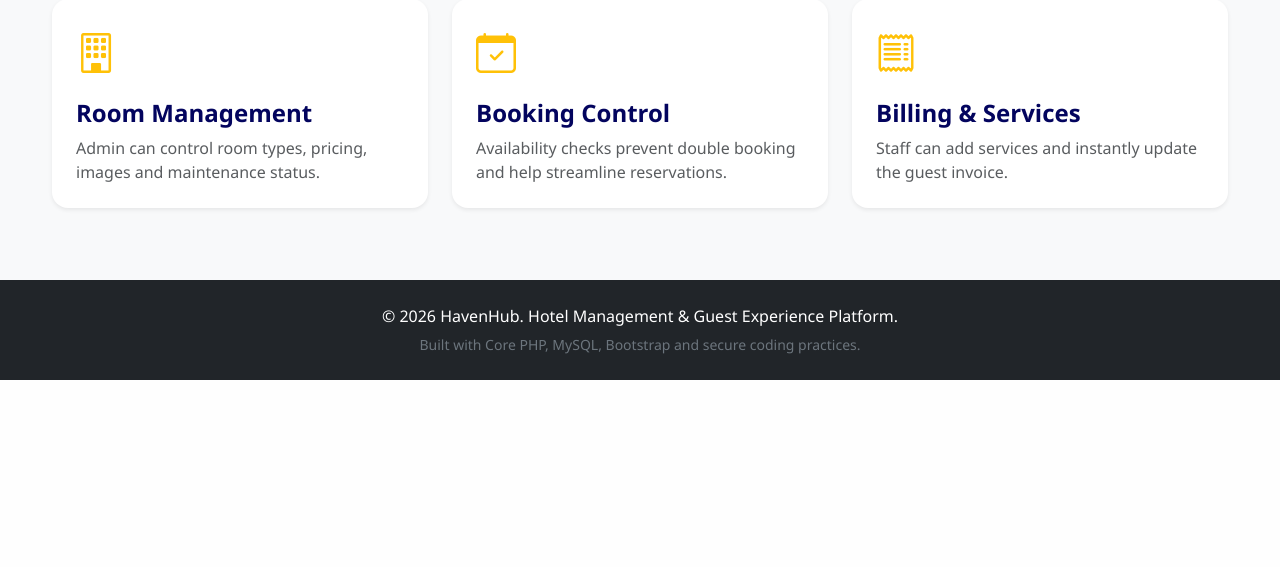
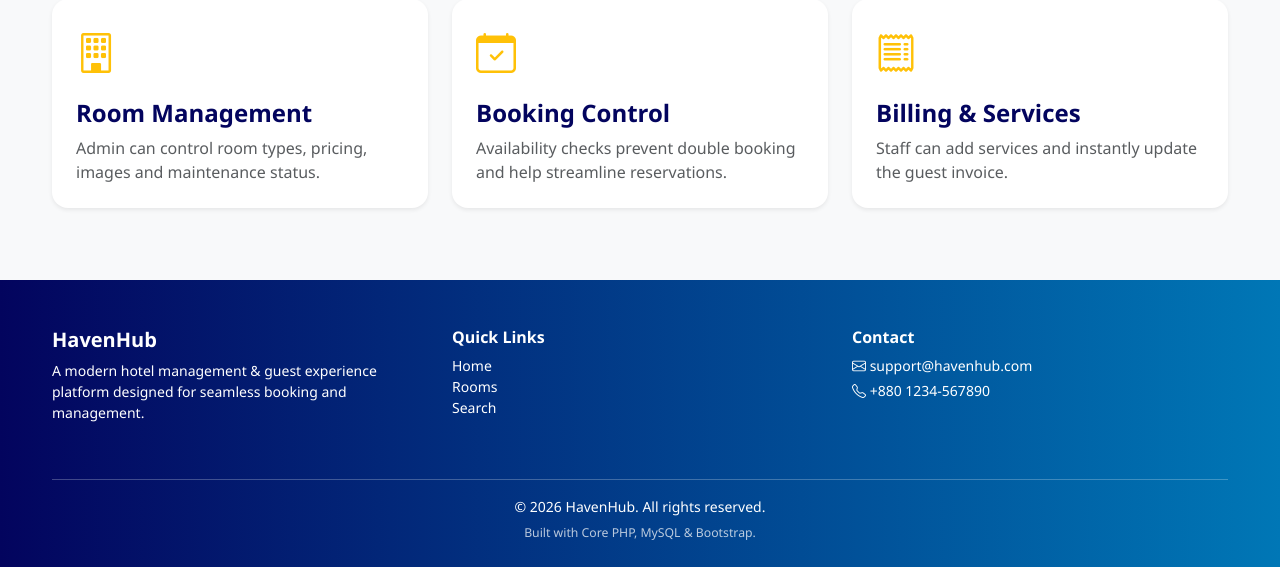
Before and after one commit to morsalinraj6/HavenHub, a PHP site: page / in a window 1280 px wide. Shown: the part 1644-2211 px from the top of the page. Before the commit the page ends 2024 px from the top, so only its background shows below. Run offline with PHP 8.4, Linux system fonts and the light colour scheme; data comes from the database, SQL or seed files in the repository.

Commit message:
Upgraded footer UI with modern design

```diff
--- a/app/views/layouts/footer.php
+++ b/app/views/layouts/footer.php
@@ -1,11 +1,55 @@
 </div>
-<footer class="bg-dark text-white text-center py-4 mt-5">
+
+<footer class="mt-5 pt-5 pb-4 text-white" style="background: linear-gradient(90deg, #03045e, #0077b6);">
     <div class="container">
-        <p class="mb-1">&copy; <?= date('Y'); ?> HavenHub. Hotel Management & Guest Experience Platform.</p>
-        <small class="text-secondary">Built with Core PHP, MySQL, Bootstrap and secure coding practices.</small>
+
+        <div class="row text-center text-md-start">
+
+            <!-- Brand -->
+            <div class="col-md-4 mb-4">
+                <h5 class="fw-bold">HavenHub</h5>
+                <p class="small">
+                    A modern hotel management & guest experience platform designed
+                    for seamless booking and management.
+                </p>
+            </div>
+
+            <!-- Quick Links -->
+            <div class="col-md-4 mb-4">
+                <h6 class="fw-semibold">Quick Links</h6>
+                <ul class="list-unstyled small">
+                    <li><a href="<?= BASE_URL ?>" class="text-white text-decoration-none">Home</a></li>
+                    <li><a href="<?= BASE_URL ?>/rooms" class="text-white text-decoration-none">Rooms</a></li>
+                    <li><a href="<?= BASE_URL ?>/search" class="text-white text-decoration-none">Search</a></li>
+                </ul>
+            </div>
+
+            <!-- Contact -->
+            <div class="col-md-4 mb-4">
+                <h6 class="fw-semibold">Contact</h6>
+                <p class="small mb-1"><i class="bi bi-envelope"></i> support@havenhub.com</p>
+                <p class="small"><i class="bi bi-telephone"></i> +880 1234-567890</p>
+            </div>
+
+        </div>
+
+        <hr class="border-light">
+
+        <!-- Bottom -->
+        <div class="text-center small">
+            <p class="mb-1">
+                &copy; <?= date('Y'); ?> HavenHub. All rights reserved.
+            </p>
+            <small class="text-light opacity-75">
+                Built with Core PHP, MySQL & Bootstrap.
+            </small>
+        </div>
+
     </div>
 </footer>
+
 <script src="https://cdn.jsdelivr.net/npm/bootstrap@5.3.3/dist/js/bootstrap.bundle.min.js"></script>
 <script src="<?= BASE_URL; ?>/assets/js/app.js"></script>
+
 </body>
 </html>
```
